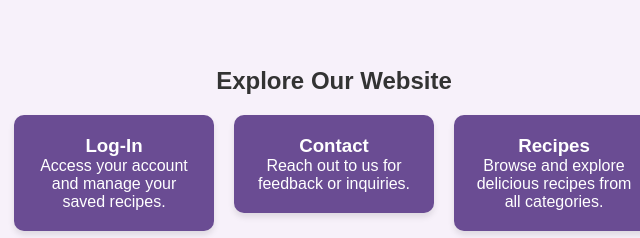
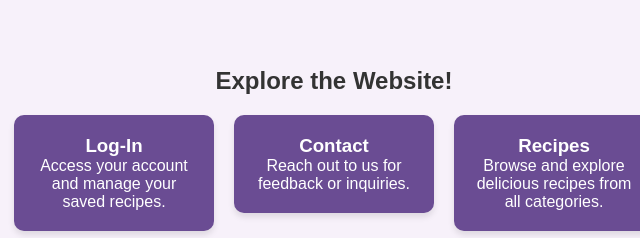
Before and after one commit to njoflores/FlavorVault, a plain HTML site: page index.html in a window 1280 px wide. Shown: the part 227-465 px from the top of the page, 306-946 px from the left. Drawn offline with Linux system fonts and the light colour scheme.

Commit message:
Update index.html

```diff
--- a/index.html
+++ b/index.html
@@ -42,7 +42,7 @@
 
         <!-- Navigation Section -->
         <section id="navigation" style="padding: 20px; text-align: center;">
-            <h2>Explore Our Website</h2>
+            <h2>Explore the Website!</h2>
             <div class="navigation-cards" style="display: flex; flex-wrap: wrap; justify-content: center; gap: 20px; margin-top: 20px;">
                 <a href="videos_gallery.html" class="nav-card" style="text-decoration: none;">
                     <div style="padding: 20px; background-color: #6a4c93; color: white; border-radius: 10px; width: 200px;">
```
